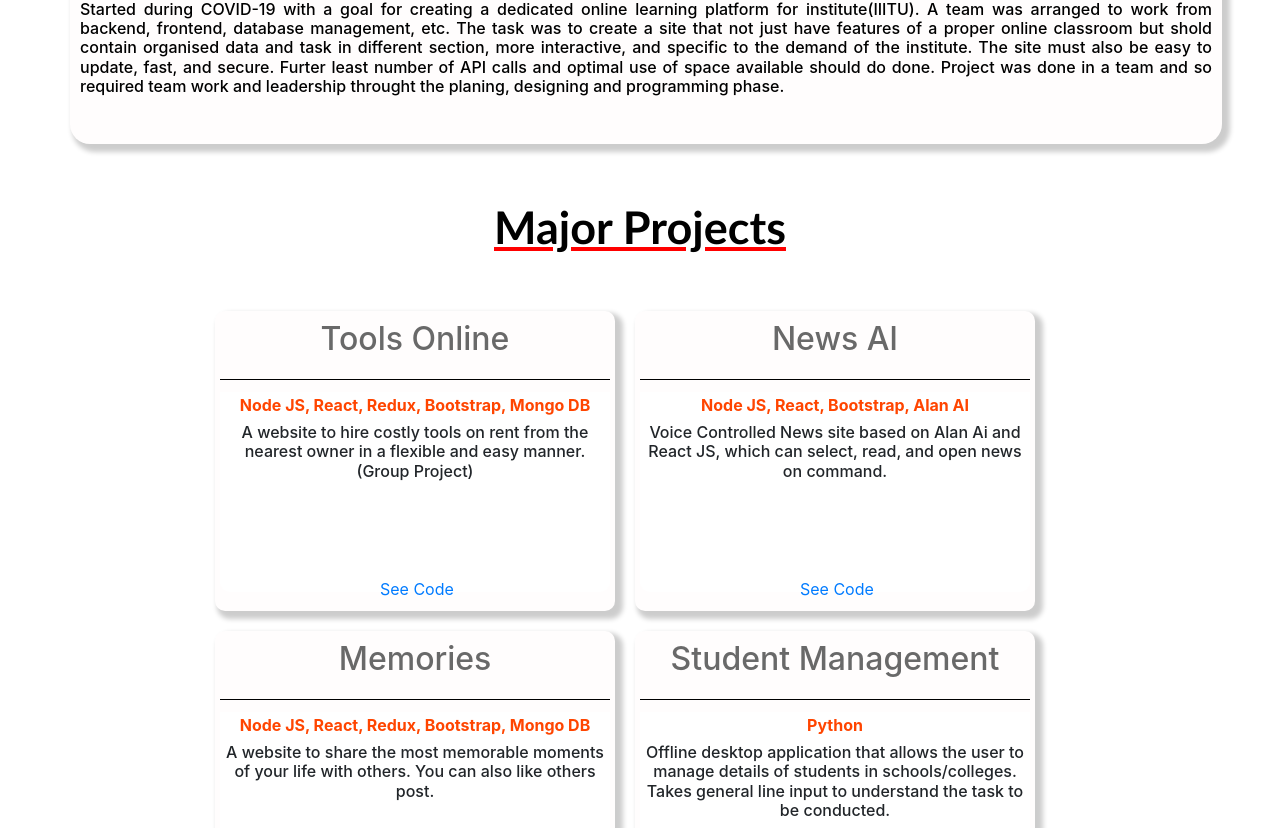
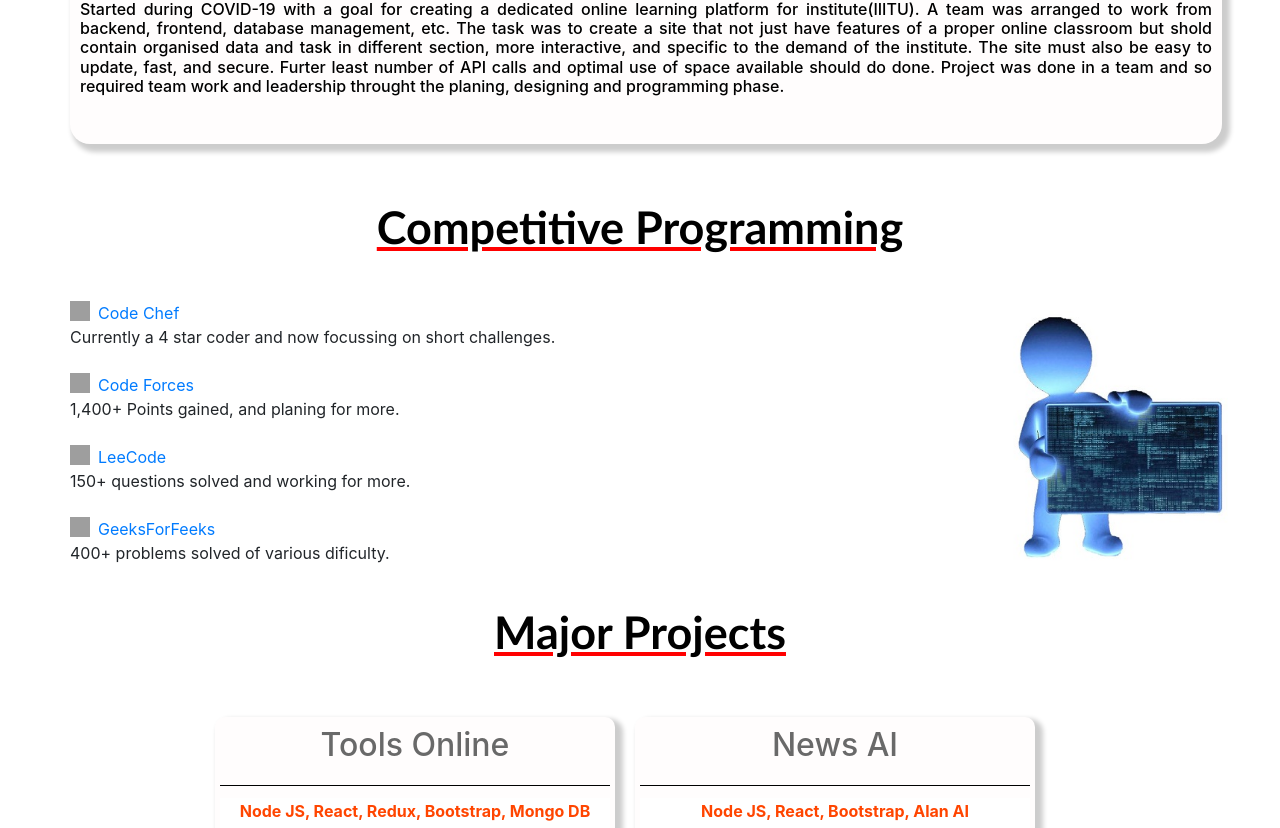
Before and after one commit to Niket-iiitu/Portfolio, a React (Create React App) app: page / in a window 1280 px wide. Shown: the part 1972-2800 px from the top of the page. Built offline with nearby package versions, Linux system fonts and the light colour scheme; grey boxes are pictures that could not be loaded.

Commit message:
UI upgrade 2

```diff
--- a/src/App.js
+++ b/src/App.js
@@ -107,39 +107,13 @@ const App = () => {
           >
             <ExpSet />
           </div>
-          <div className="div2Title">
-            <Zoom>Major Projects</Zoom>
-          </div>
-          <div
-            style={{
-              alignItems: "center",
-              paddingTop: "40px",
-              paddingBottom: "40px",
-              paddingTop: "40px",
-            }}
-          >
-            <ProjectSet />
-          </div>
-        </div>
-        <div className="div2Title">
-          <Zoom>Certificares</Zoom>
-        </div>
-        <div
-          style={{
-            alignItems: "center",
-            paddingTop: "40px",
-            paddingBottom: "40px",
-          }}
-        >
-          <CertificateSet />
-        </div>
           <div>
             <div className="div2Title">
               <Zoom>Competitive Programming</Zoom>
             </div>
             <div
               style={{
-              paddingLeft: "40px",
+                paddingLeft: "70px",
                 paddingBottom: "10px",
                 paddingTop: "20px",
                 display: "flex",
@@ -151,18 +125,29 @@ const App = () => {
                   <img
                     align="left"
                     alt="Nikets's Codechef"
-                  style={{ height: "20px", width: "20px", marginRight: "8px" }}
+                    style={{
+                      height: "20px",
+                      width: "20px",
+                      marginRight: "8px",
+                    }}
                     src="https://cdn.jsdelivr.net/npm/simple-icons@3.6.1/icons/codechef.svg"
                   />
-                <a href="https://www.codechef.com/users/niket999">Code Chef</a>
-                Currently a 4 star coder and now focussing on short challenges.
+                  <a href="https://www.codechef.com/users/niket999">
+                    Code Chef
+                  </a>
+                  Currently a 4 star coder and now focussing on short
+                  challenges.
                 </Rotate>
                 <br />
                 <Rotate top left>
                   <img
                     align="left"
                     alt="Nikets's Codeforces"
-                  style={{ height: "20px", width: "20px", marginRight: "8px" }}
+                    style={{
+                      height: "20px",
+                      width: "20px",
+                      marginRight: "8px",
+                    }}
                     src="https://cdn.jsdelivr.net/npm/simple-icons@3.6.1/icons/codeforces.svg"
                   />
                   <a href="https://codeforces.com/profile/NIKET-777">
@@ -175,7 +160,11 @@ const App = () => {
                   <img
                     align="left"
                     alt="Nikets's LeeTCode"
-                  style={{ height: "20px", width: "20px", marginRight: "8px" }}
+                    style={{
+                      height: "20px",
+                      width: "20px",
+                      marginRight: "8px",
+                    }}
                     src="https://cdn.jsdelivr.net/npm/simple-icons@3.6.1/icons/leetcode.svg"
                   />
                   <a href="https://leetcode.com/NIKET_100/">LeeCode</a>
@@ -186,7 +175,11 @@ const App = () => {
                   <img
                     align="left"
                     alt="Nikets's GeeksForGeeks"
-                  style={{ height: "20px", width: "20px", marginRight: "8px" }}
+                    style={{
+                      height: "20px",
+                      width: "20px",
+                      marginRight: "8px",
+                    }}
                     src="https://cdn.jsdelivr.net/npm/simple-icons@3.6.1/icons/geeksforgeeks.svg"
                   />
                   <a href="https://leetcode.com/NIKET_100/">GeeksForFeeks</a>
@@ -209,7 +202,31 @@ const App = () => {
               </div>
             </div>
           </div>
-
+          <div className="div2Title">
+            <Zoom>Major Projects</Zoom>
+          </div>
+          <div
+            style={{
+              alignItems: "center",
+              paddingTop: "40px",
+              paddingBottom: "40px",
+            }}
+          >
+            <ProjectSet />
+          </div>
+        </div>
+        <div className="div2Title">
+          <Zoom>Certificares</Zoom>
+        </div>
+        <div
+          style={{
+            alignItems: "center",
+            paddingTop: "40px",
+            paddingBottom: "40px",
+          }}
+        >
+          <CertificateSet />
+        </div>
         <div>
           <div className="div2Title">
             <Zoom>Contact Details</Zoom>
--- a/src/SkillCard/skills.js
+++ b/src/SkillCard/skills.js
@@ -10,6 +10,8 @@ const SkillSet = () => {
         paddingLeft: "40px",
         paddingRight: "40px",
         alignItems: "center",
+        justifyContent: "center",
+        width: "100vw",
       }}
     >
       <SkillCard
```
Lines whose indentation alone changed are shown as unchanged.
